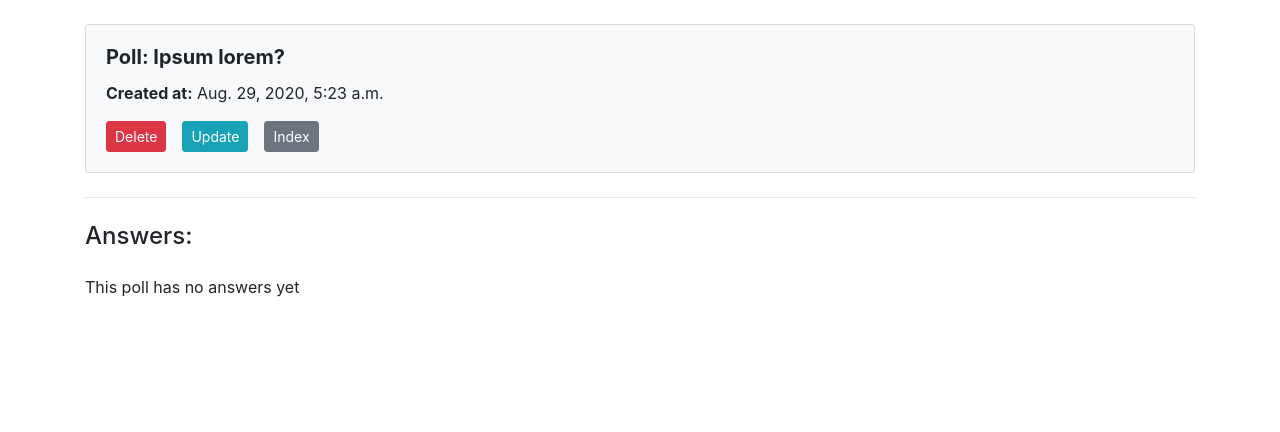
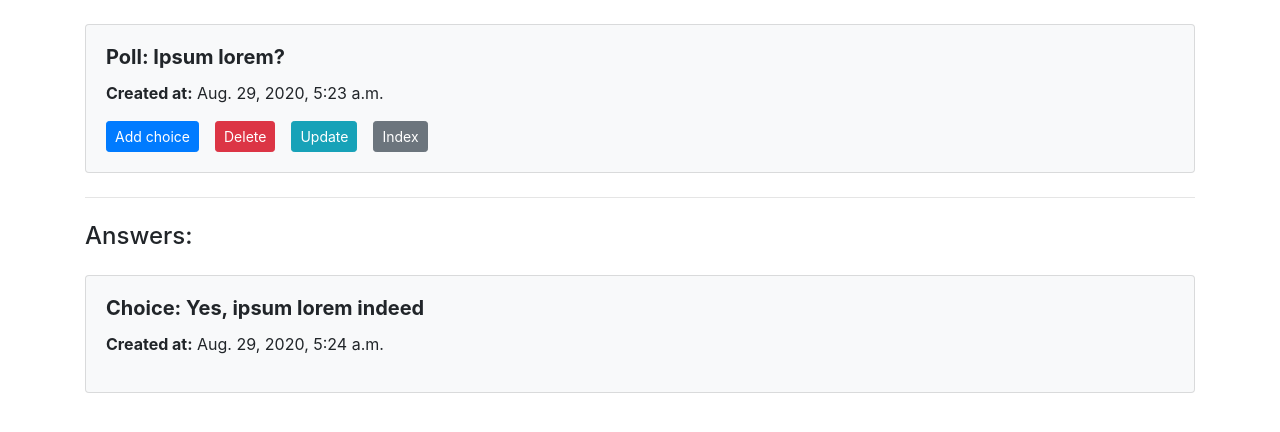
Before and after one commit to ihinion/exam_7, a Django app: page /poll/2/ in a window 1280 px wide. Shown: the part 56-488 px from the top of the page. Run offline with Django 3.2, Linux system fonts and the light colour scheme; data comes from the database, SQL or seed files in the repository; some libraries are stand-ins or nearby versions.

Commit message:
Created choice_views.py with ChoiceCreateView, choice_create.html, choice_card.html, path in urls.py, choices display in poll.html, 'add choice' link in poll_card.html,

```diff
--- a/source/main/urls.py
+++ b/source/main/urls.py
@@ -15,7 +15,7 @@ Including another URLconf
 """
 from django.contrib import admin
 from django.urls import path
-from webapp.views import PollView, IndexView, PollCreateView, PollUpdateView, PollDeleteView
+from webapp.views import PollView, IndexView, PollCreateView, PollUpdateView, PollDeleteView, ChoiceCreateView
 
 urlpatterns = [
     path('admin/', admin.site.urls),
@@ -23,5 +23,6 @@ urlpatterns = [
     path('poll/<int:pk>/', PollView.as_view(), name='poll_view'),
     path('poll/create/', PollCreateView.as_view(), name='poll_create'),
     path('poll/<int:pk>/update/', PollUpdateView.as_view(), name='poll_update'),
-    path('poll/<int:pk>/delete/', PollDeleteView.as_view(), name='poll_delete')
+    path('poll/<int:pk>/delete/', PollDeleteView.as_view(), name='poll_delete'),
+    path('poll/<int:pk>/choice/add/', ChoiceCreateView.as_view(), name='choice_create'),
 ]
--- /dev/null
+++ b/source/webapp/templates/partial/choice_card.html
@@ -0,0 +1,6 @@
+<div class="card bg-light mb-4">
+    <div class="card-body">
+        <h5 class="card-title font-weight-bold">Choice: {{ choice.text }}</h5>
+        <p><b>Created at:</b> {{ choice.created_at }}</p>
+    </div>
+</div>
--- a/source/webapp/templates/partial/poll_card.html
+++ b/source/webapp/templates/partial/poll_card.html
@@ -5,6 +5,9 @@
         <form class="form-inline">
             {% if 'poll' not in request.path %}
                 <a class="btn btn-primary btn-sm mr-3" href="{% url 'poll_view' poll.pk %}" role="button">View</a>
+            {% endif %}
+            {% if 'poll' in request.path %}
+                <a class="btn btn-primary btn-sm mr-3" href="{% url 'choice_create' poll.pk %}" role="button">Add choice</a>
             {% endif %}
             <a class="btn btn-danger btn-sm mr-3" href="{% url 'poll_delete' poll.pk %}" role="button">Delete</a>
             <a class="btn btn-info btn-sm mr-3" href="{% url 'poll_update' poll.pk %}" role="button">Update</a>
--- a/source/webapp/templates/poll/poll.html
+++ b/source/webapp/templates/poll/poll.html
@@ -4,5 +4,10 @@
     {% include 'partial/poll_card.html' %}
     <hr class="mt-4">
     <h4 class="my-4">Answers:</h4>
-    <p>This poll has no answers yet</p>
+    {% for choice in poll.choice_set.all %}
+        {% include 'partial/choice_card.html' %}
+    {% endfor %}
+    {% if not poll.choice_set.all %}
+        <p>This poll has no answers yet</p>
+    {% endif %}
 {% endblock %}
--- a/source/webapp/views/__init__.py
+++ b/source/webapp/views/__init__.py
@@ -1 +1,2 @@
 from .poll_views import *
+from .choice_views import *
```
Also changed, not shown: source/webapp/forms.py (+7 -1 lines), source/webapp/templates/choice/choice_create.html (added, +7 -0 lines), source/webapp/views/choice_views.py (added, +18 -0 lines).
